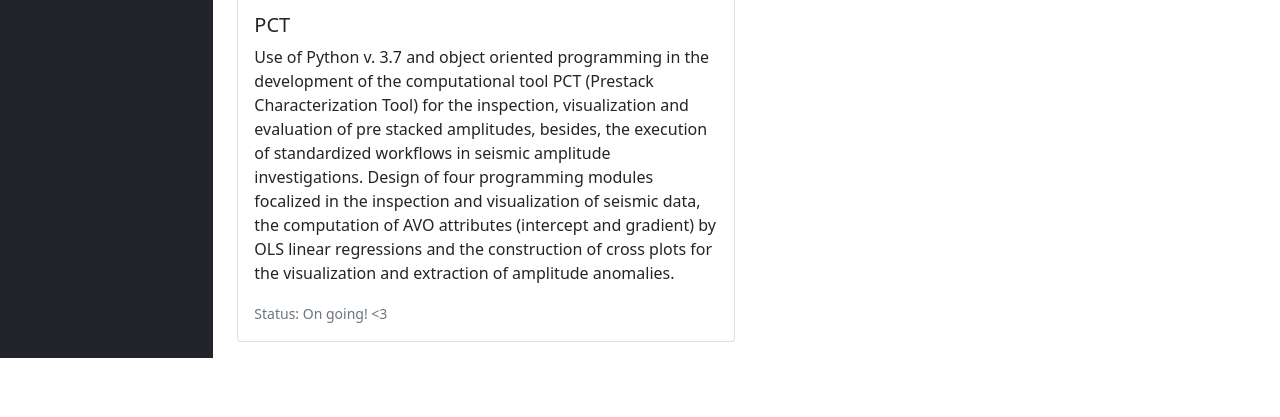
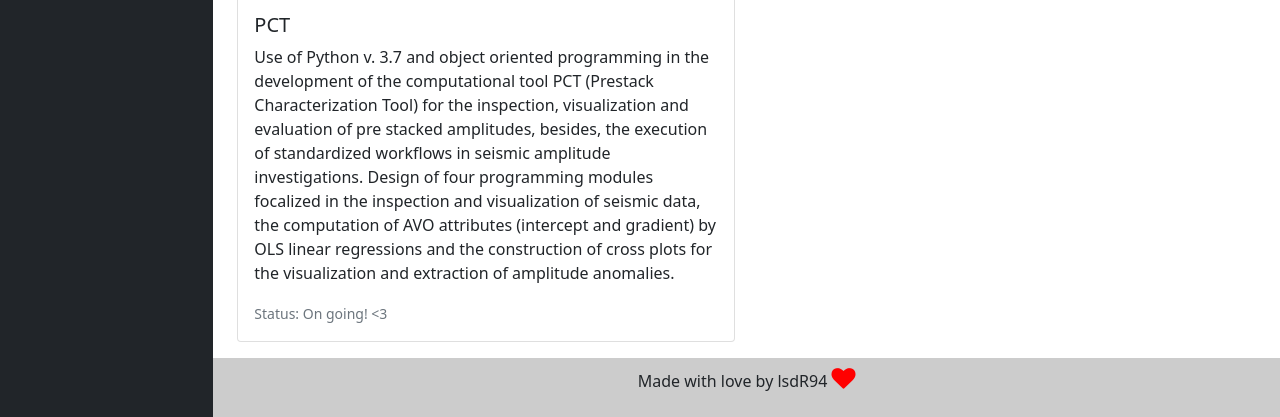
Before and after one commit to lsdR94/lsdR94.github.io, a plain HTML site: page index.html in a window 1280 px wide. Shown: the part 2362-2779 px from the top of the page. Before the commit the page ends 2720 px from the top, so only its background shows below. Drawn offline with nearby package versions, Linux system fonts and the light colour scheme.

Commit message:
feat: main - footer

```diff
--- a/index.html
+++ b/index.html
@@ -270,6 +270,16 @@
                         </div>
                     </div>
                 </div>
+
+                <!--  Footer  -->
+                <footer>
+                    <div class="text-center p-2" style="background-color: rgba(0, 0, 0, 0.2);">
+                        <p>
+                            Made with love by lsdR94
+                            <i class="fa fa-heart" style="font-size:24px;color:red"></i>
+                        </p>
+                    </div>
+                </footer>
             </main>
         </div>
     </div>
```
